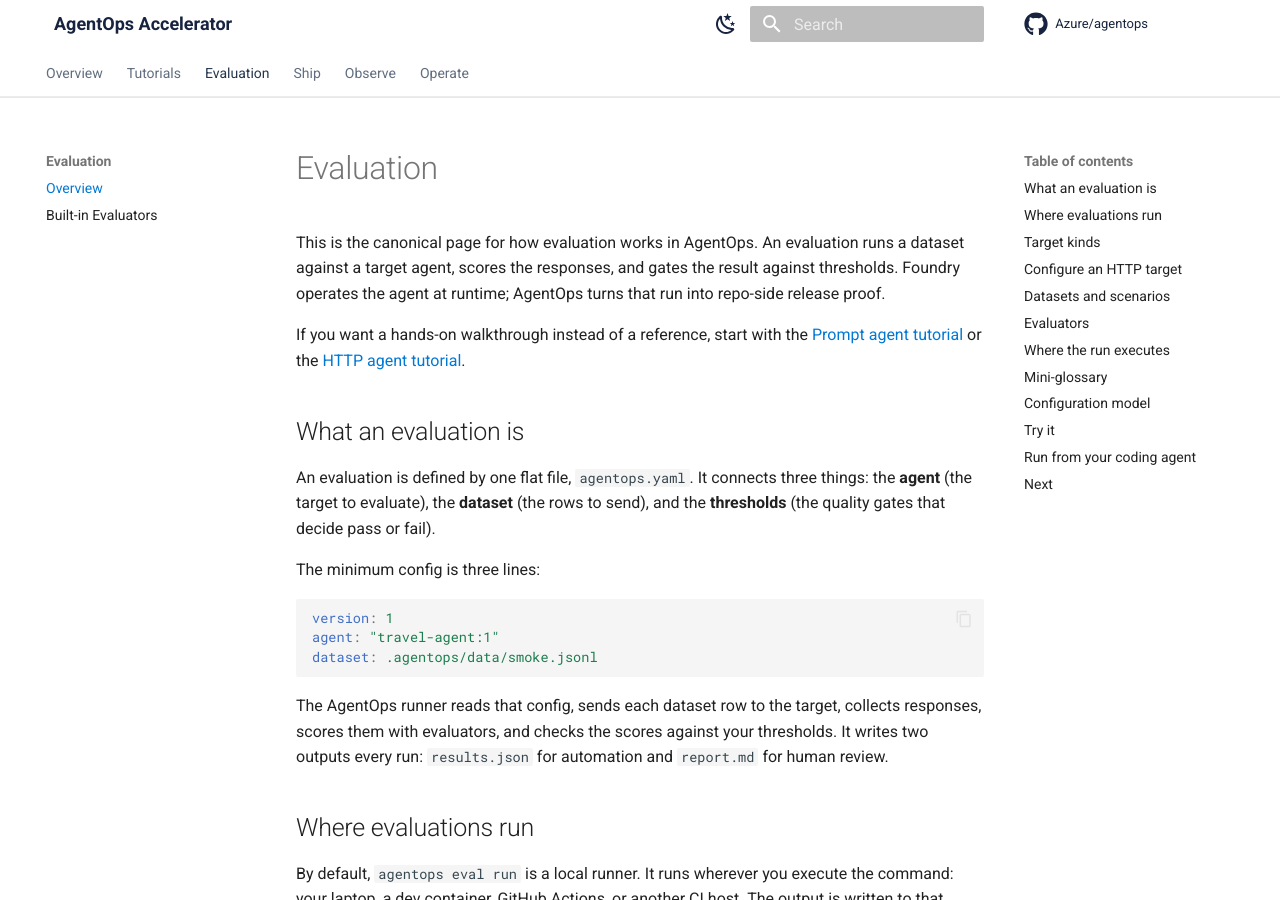
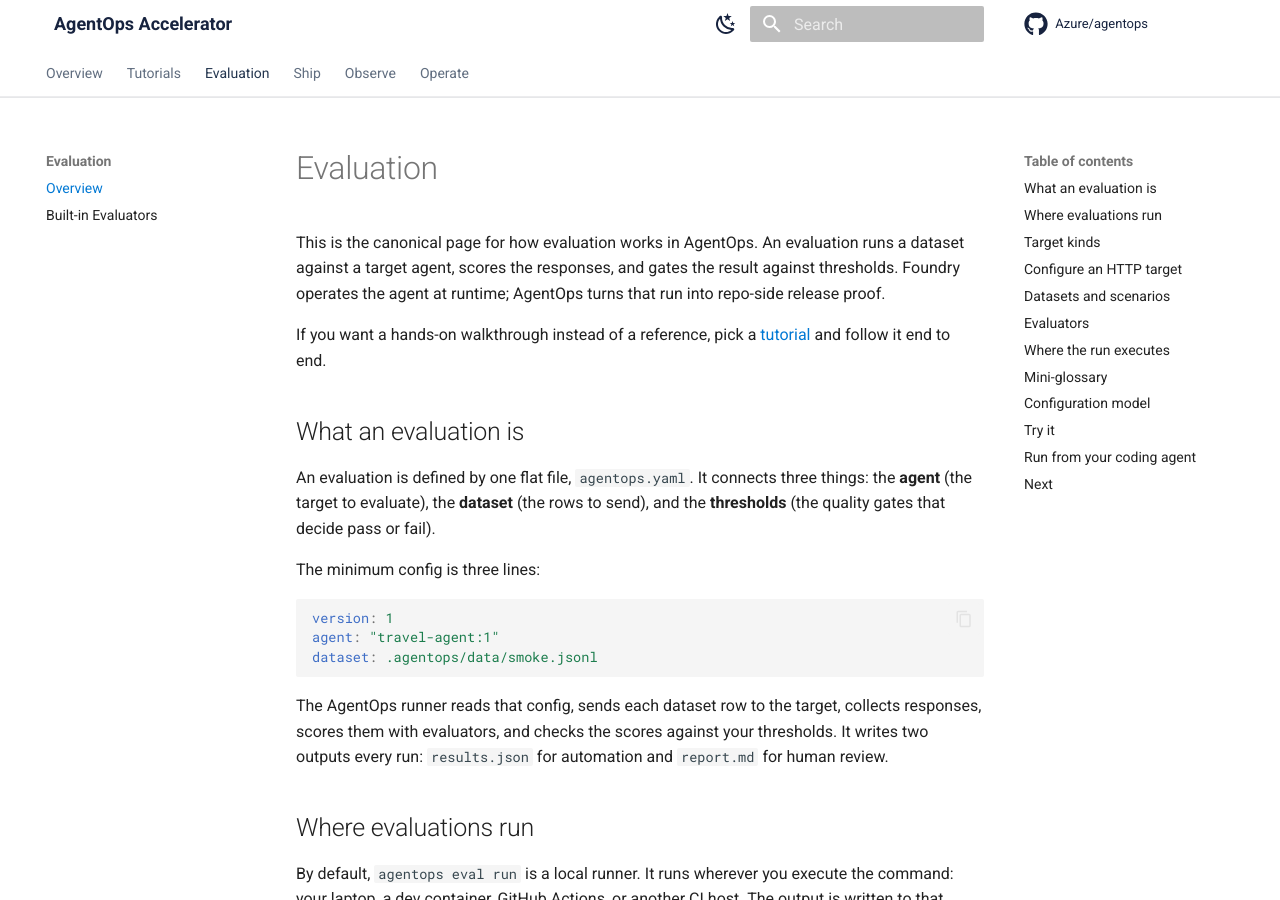
Before and after one commit to Azure/agentops, an MkDocs documentation site: the page built from docs/evaluation.md, in a window 1280 px wide and 900 px high. Built offline with MkDocs 1.6.1 and Material for MkDocs 9.7.7, drawn with Linux system fonts in a browser that asks for light colours; comment, search, counter and statistics services are not loaded; some of the changed text lies outside the part shown.

Commit message:
docs: add Tutorials landing page and route generic entry points to it
Add docs/tutorials.md as the Tutorials section overview with a card grid
that lists the prompt agent and HTTP agent tutorials and is built to grow.
Repoint generic ''go take a tutorial'' entry points (index CTA, evaluation
intro and next-steps, doctor-explained intro and next-steps) to the landing
page so readers choose the tutorial that matches their agent. Keep specific
step and cross-reference deep links intact.

Co-authored-by: Copilot App <223556219+Copilot@users.noreply.github.com>

```diff
--- a/docs/evaluation.md
+++ b/docs/evaluation.md
@@ -5,9 +5,8 @@ runs a dataset against a target agent, scores the responses, and gates the
 result against thresholds. Foundry operates the agent at runtime; AgentOps turns
 that run into repo-side release proof.
 
-If you want a hands-on walkthrough instead of a reference, start with the
-[Prompt agent tutorial](tutorial-prompt-agent.md) or the
-[HTTP agent tutorial](tutorial-http-agent.md).
+If you want a hands-on walkthrough instead of a reference, pick a
+[tutorial](tutorials.md) and follow it end to end.
 
 ## What an evaluation is
 
@@ -330,5 +329,5 @@ The skills that map to evaluation are:
 ## Next
 
 Continue with the [Built-in Evaluators](foundry-evaluation-sdk-built-in-evaluators.md)
-catalog, wire the gate into CI on the [Ship](ship.md) page, or follow the
-[Prompt Agent tutorial](tutorial-prompt-agent.md) end to end.
+catalog, wire the gate into CI on the [Ship](ship.md) page, or pick a
+[tutorial](tutorials.md) and follow it end to end.
--- a/mkdocs.yml
+++ b/mkdocs.yml
@@ -69,6 +69,7 @@ markdown_extensions:
 nav:
   - Overview: index.md
   - Tutorials:
+      - Overview: tutorials.md
       - Prompt Agent Tutorial: tutorial-prompt-agent.md
       - HTTP Agent Tutorial: tutorial-http-agent.md
   - Evaluation:
```
Also changed, not shown: docs/doctor-explained.md (+4 -5 lines), docs/index.md (+1 -2 lines), docs/tutorials.md (added, +40 -0 lines).
